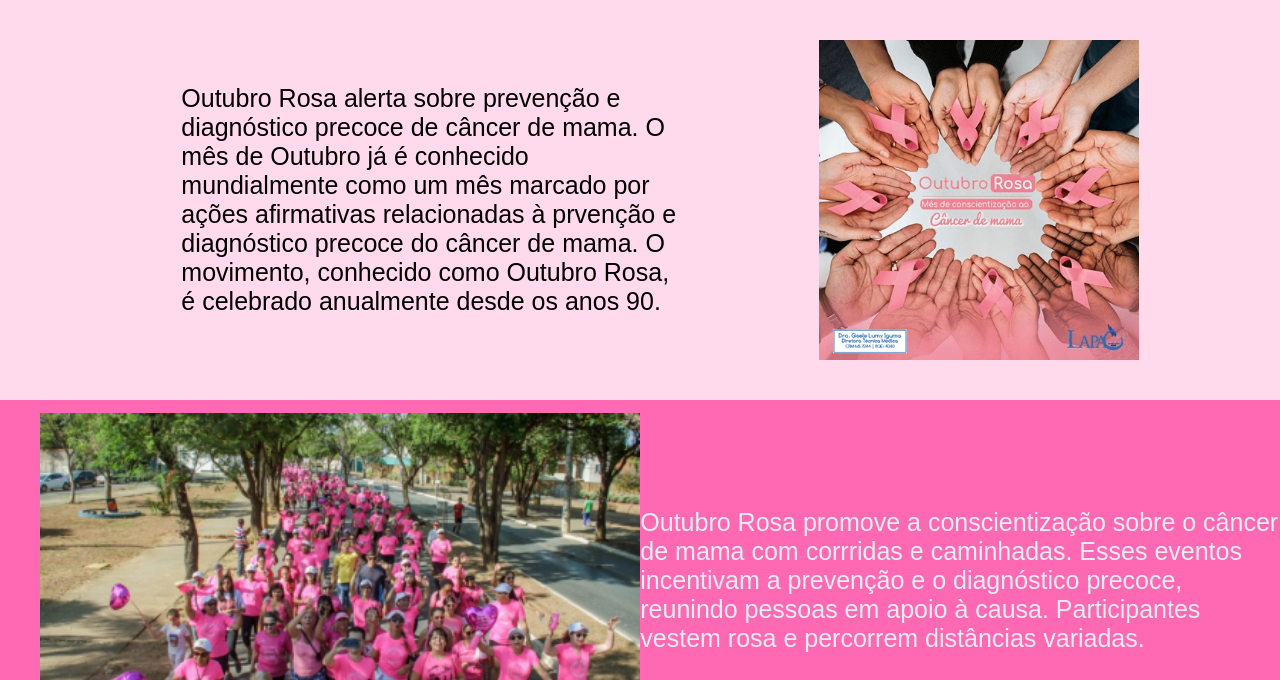
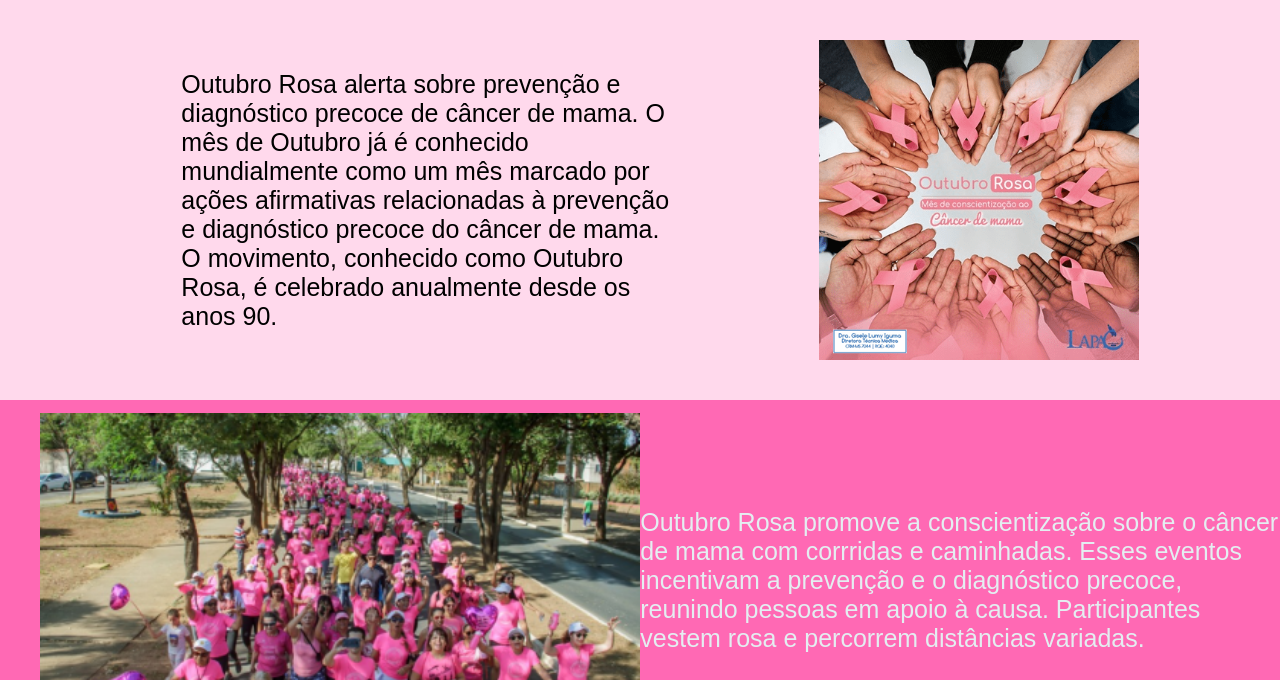
Before and after one commit to Brunosilva399/projeto-outubro-rosa, a plain HTML site: page index.html in a window 1280 px wide. Shown: the part 120-800 px from the top of the page. Drawn offline with Linux system fonts and the light colour scheme.

Commit message:
Atualizar o index.html

```diff
--- a/index.html
+++ b/index.html
@@ -24,7 +24,7 @@
     <main>
         <section class="sessao1">
             <p>Outubro Rosa alerta sobre prevenção e diagnóstico precoce de câncer de mama.
-                O mês de Outubro já é conhecido mundialmente como um mês marcado por ações afirmativas relacionadas à prvenção e diagnóstico precoce do câncer de mama.
+                O mês de Outubro já é conhecido mundialmente como um mês marcado por ações afirmativas relacionadas à prevenção e diagnóstico precoce do câncer de mama.
                 O movimento, conhecido como Outubro Rosa, é celebrado anualmente desde os anos 90.
             </p>
             <img src="imgs/outubro rosa.png" alt="">
```
